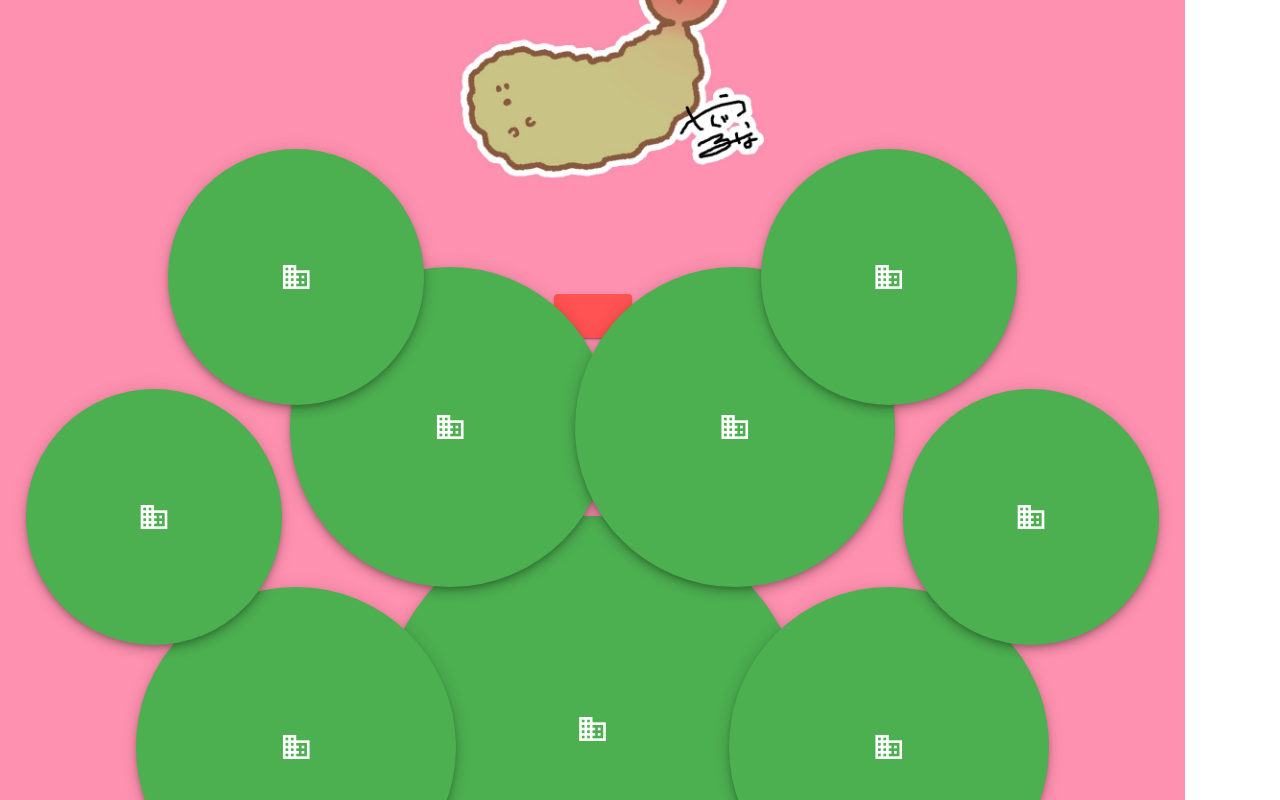
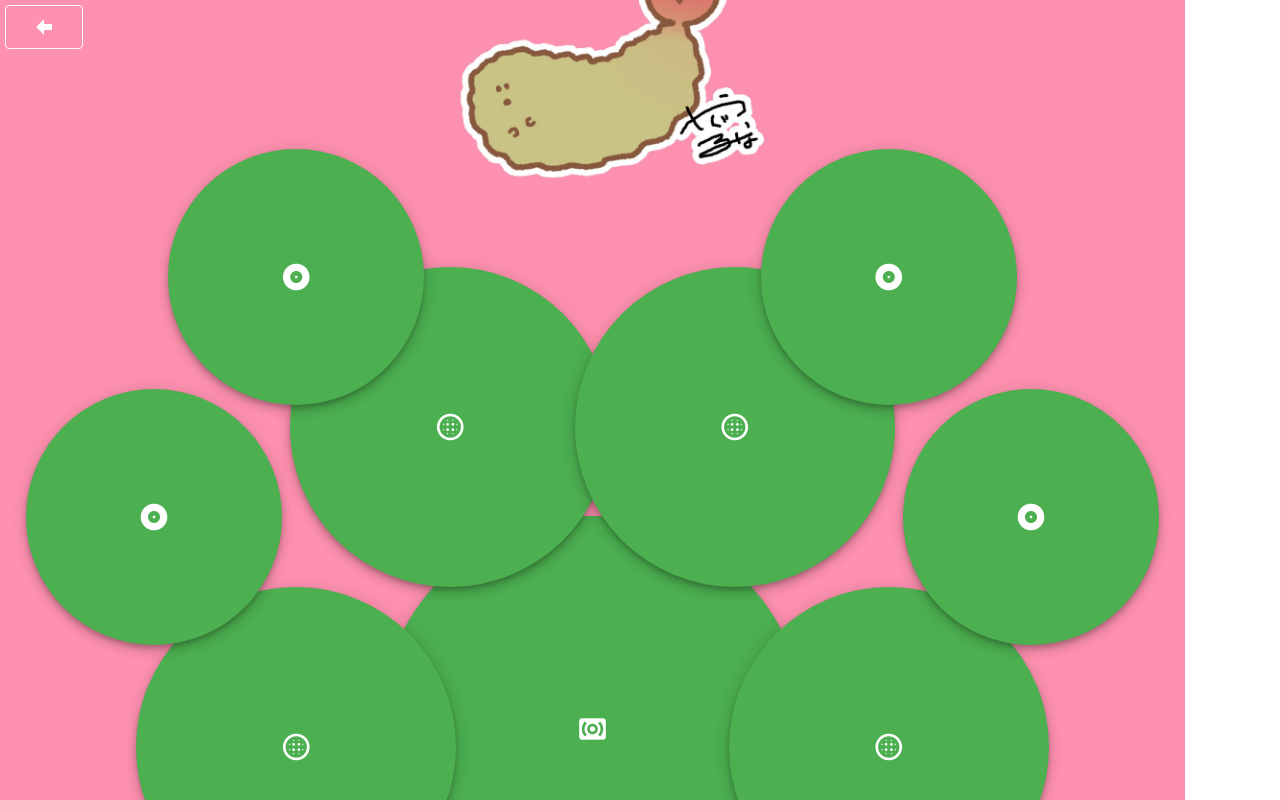
Before and after one commit to redgosho/luna-voice-drum, a Vue app: page /drum in a window 1280 px wide. Built offline with nearby package versions, Linux system fonts and the light colour scheme.

Commit message:
デザイン：ホームに戻るボタンの変更とドラムアイコンの変更

```diff
--- a/src/views/Drum.vue
+++ b/src/views/Drum.vue
@@ -4,9 +4,9 @@
     class="text-center drum-area"
   >
     <v-img class="ebiImg" src="@/assets/img/LunaEbi.jpg" aspect-ratio="1.4"></v-img>
-    <div class="my-2">
-      <v-btn color="error" dark large>
-        <v-icon>mdi-arrowLeft-bold</v-icon>
+    <div class="toHomeButton">
+      <v-btn color="#FFFFFF" outlined dark large>
+        <v-icon>mdi-arrow-left-bold</v-icon>
       </v-btn>
     </div>
     <div class="drum bass">
@@ -16,7 +16,7 @@
         :width="drumSize.bass"
         @click="playSound(lunaNn)"
       >
-        <v-icon>mdi-domain</v-icon>
+        <v-icon>mdi-surround-sound</v-icon>
       </v-btn>
     </div>
     <div class="drum snare1">
@@ -26,7 +26,7 @@
         :width="drumSize.snare"
         @click="playSound(lunaTa)"
       >
-        <v-icon>mdi-domain</v-icon>
+        <v-icon>mdi-blur-radial</v-icon>
       </v-btn>
     </div>
     <div class="drum snare2">
@@ -36,7 +36,7 @@
         :width="drumSize.snare"
         @click="playSound(lunaYo)"
       >
-        <v-icon>mdi-domain</v-icon>
+        <v-icon>mdi-blur-radial</v-icon>
       </v-btn>
     </div>
     <div class="drum snare3">
@@ -46,7 +46,7 @@
         :width="drumSize.snare"
         @click="playSound(lunaHai)"
       >
-        <v-icon>mdi-domain</v-icon>
+        <v-icon>mdi-blur-radial</v-icon>
       </v-btn>
     </div>
     <div class="drum snare4">
@@ -56,7 +56,7 @@
         :width="drumSize.snare"
         @click="playSound(lunaExtsu)"
       >
-        <v-icon>mdi-domain</v-icon>
+        <v-icon>mdi-blur-radial</v-icon>
       </v-btn>
     </div>
     <div class="drum cymbal1">
@@ -66,7 +66,7 @@
         :width="drumSize.cymbal"
         @click="playSound(lunaAxtsu)"
       >
-        <v-icon>mdi-domain</v-icon>
+        <v-icon>mdi-album</v-icon>
       </v-btn>
     </div>
     <div class="drum cymbal2">
@@ -76,7 +76,7 @@
         :width="drumSize.cymbal"
         @click="playSound(lunaShaaa)"
       >
-        <v-icon>mdi-domain</v-icon>
+        <v-icon>mdi-album</v-icon>
       </v-btn>
     </div>
     <div class="drum cymbal3">
@@ -86,7 +86,7 @@
         :width="drumSize.cymbal"
         @click="playSound(lunaKatan)"
       >
-        <v-icon>mdi-domain</v-icon>
+        <v-icon>mdi-album</v-icon>
       </v-btn>
     </div>
     <div class="drum cymbal4">
@@ -96,7 +96,7 @@
         :width="drumSize.cymbal"
         @click="playSound(lunaNaaa)"
       >
-        <v-icon>mdi-domain</v-icon>
+        <v-icon>mdi-album</v-icon>
       </v-btn>
     </div>
   </v-container>
@@ -173,6 +173,12 @@ export default {
     top: calc(0% - 30vw/5);
     left: calc(50% - 30vw/2);
   }
+  .toHomeButton {
+    position: absolute;
+    // background: red;
+    left: 5px;
+    top: 5px;
+  }
   .drum {
     position: absolute;
     // background: blue;
```
